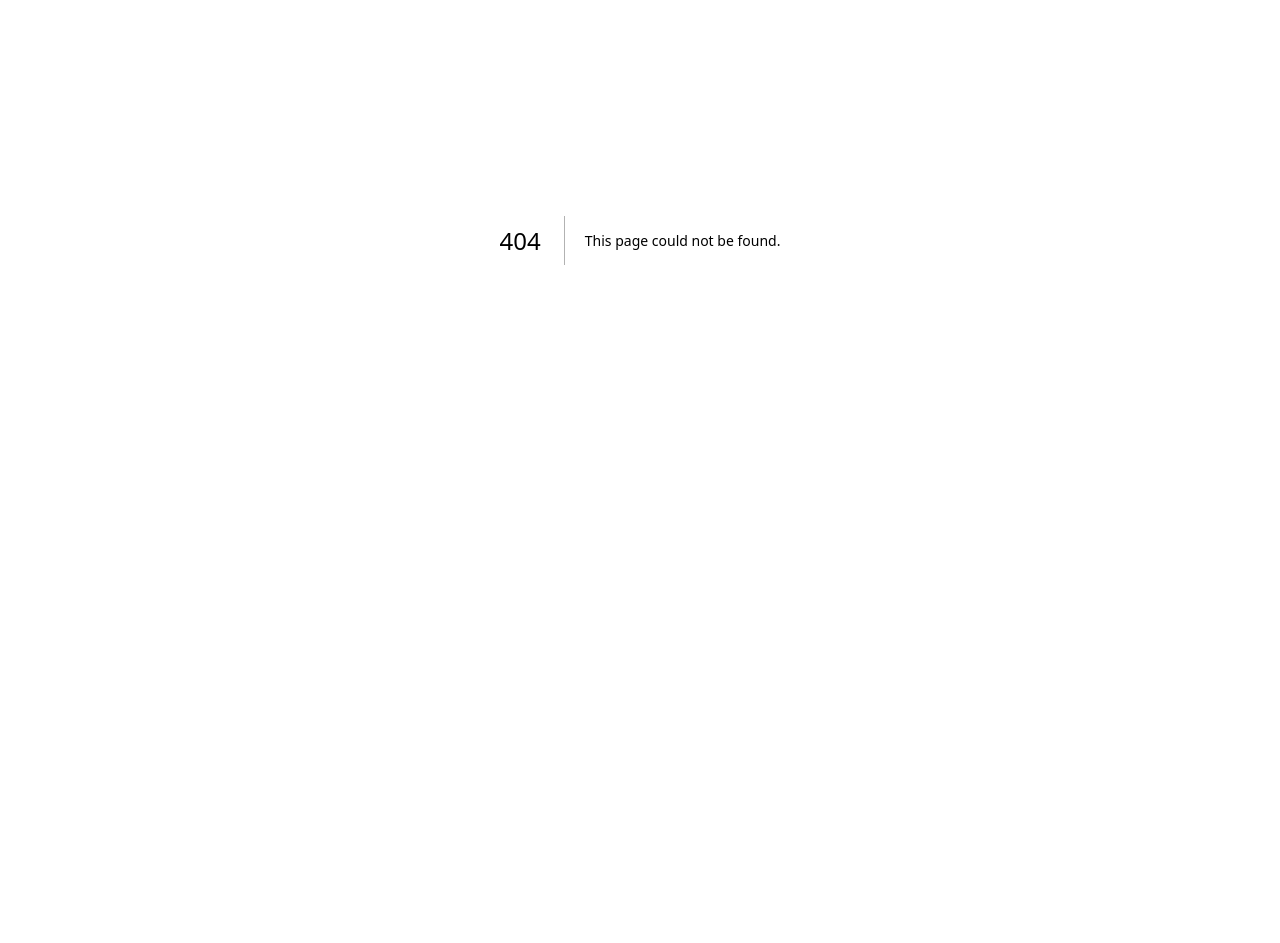
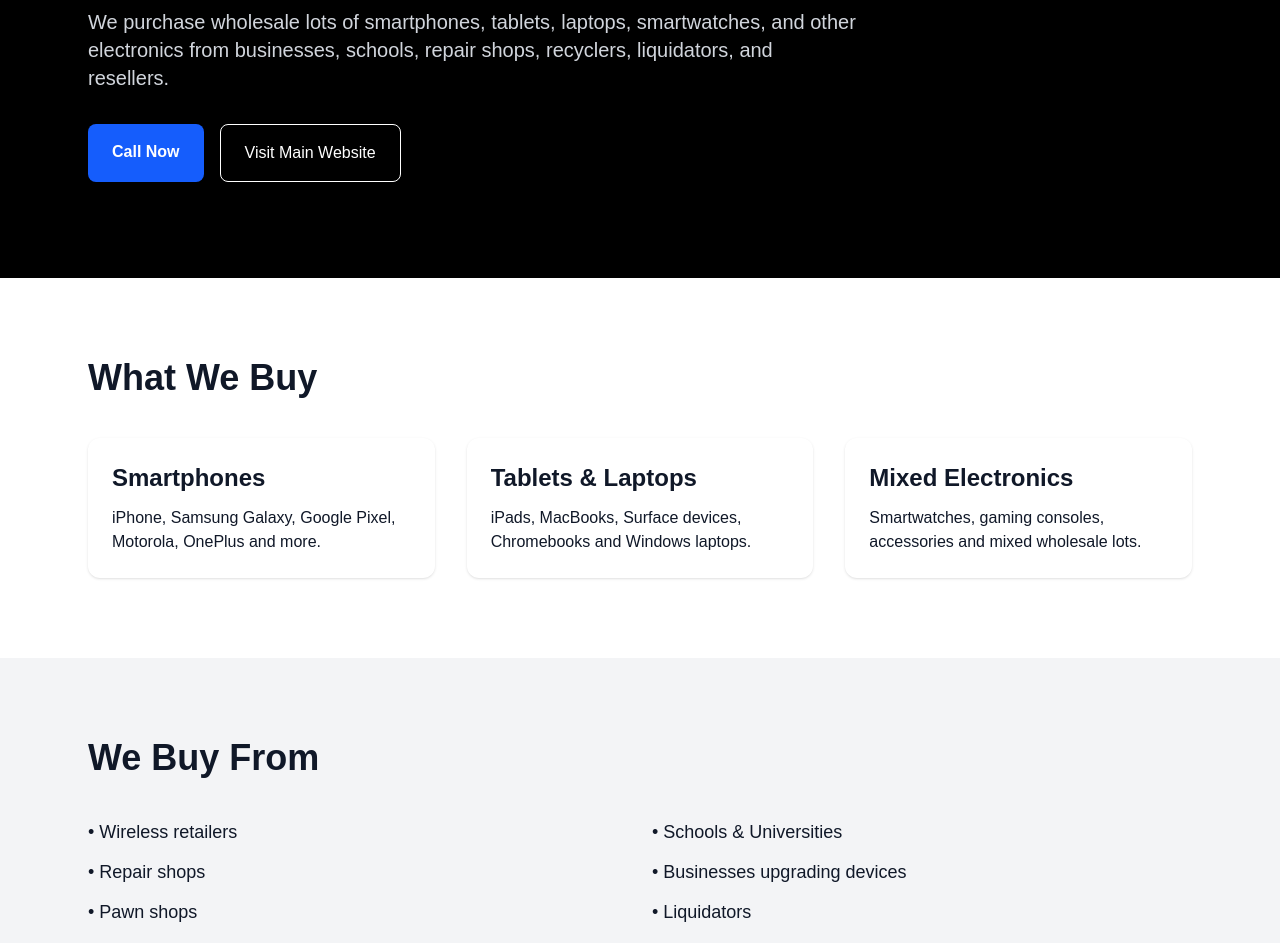
Before and after one commit to marupov/alex-the-phone-guy, a Next.js app: page /bulk in a window 1280 px wide. Before the commit this address had no page. Shown: the part 160-1103 px from the top of the page. Before the commit the page ends 800 px from the top, so only its background shows below. Built offline with nearby package versions, Linux system fonts and the light colour scheme.

Commit message:
Start Wholesale Page
Create initial bulk electronics landing page

```diff
--- /dev/null
+++ b/app/bulk/page.tsx
@@ -0,0 +1,144 @@
+export default function BulkPage() {
+  return (
+    <main className="min-h-screen bg-white text-gray-900">
+
+      {/* Hero */}
+      <section className="bg-black text-white">
+        <div className="max-w-6xl mx-auto px-6 py-24">
+
+          <h1 className="text-5xl font-bold mb-6">
+            Sell Bulk Phones & Electronics
+          </h1>
+
+          <p className="text-xl text-gray-300 max-w-3xl mb-8">
+            We purchase wholesale lots of smartphones, tablets, laptops,
+            smartwatches, and other electronics from businesses, schools,
+            repair shops, recyclers, liquidators, and resellers.
+          </p>
+
+          <div className="flex gap-4 flex-wrap">
+            <a
+              href="tel:+15312139198"
+              className="bg-blue-600 hover:bg-blue-700 px-6 py-4 rounded-lg font-semibold"
+            >
+              Call Now
+            </a>
+
+            <a
+              href="/"
+              className="border border-white px-6 py-4 rounded-lg"
+            >
+              Visit Main Website
+            </a>
+          </div>
+
+        </div>
+      </section>
+
+      {/* What We Buy */}
+      <section className="max-w-6xl mx-auto px-6 py-20">
+
+        <h2 className="text-4xl font-bold mb-10">
+          What We Buy
+        </h2>
+
+        <div className="grid md:grid-cols-3 gap-8">
+
+          <div className="p-6 rounded-xl shadow">
+            <h3 className="text-2xl font-semibold mb-3">
+              Smartphones
+            </h3>
+
+            <p>
+              iPhone, Samsung Galaxy, Google Pixel,
+              Motorola, OnePlus and more.
+            </p>
+          </div>
+
+          <div className="p-6 rounded-xl shadow">
+            <h3 className="text-2xl font-semibold mb-3">
+              Tablets & Laptops
+            </h3>
+
+            <p>
+              iPads, MacBooks, Surface devices,
+              Chromebooks and Windows laptops.
+            </p>
+          </div>
+
+          <div className="p-6 rounded-xl shadow">
+            <h3 className="text-2xl font-semibold mb-3">
+              Mixed Electronics
+            </h3>
+
+            <p>
+              Smartwatches, gaming consoles,
+              accessories and mixed wholesale lots.
+            </p>
+          </div>
+
+        </div>
+
+      </section>
+
+      {/* Who We Work With */}
+
+      <section className="bg-gray-100 py-20">
+
+        <div className="max-w-6xl mx-auto px-6">
+
+          <h2 className="text-4xl font-bold mb-10">
+            We Buy From
+          </h2>
+
+          <div className="grid md:grid-cols-2 gap-6 text-lg">
+
+            <ul className="space-y-3">
+              <li>• Wireless retailers</li>
+              <li>• Repair shops</li>
+              <li>• Pawn shops</li>
+              <li>• IT companies</li>
+            </ul>
+
+            <ul className="space-y-3">
+              <li>• Schools & Universities</li>
+              <li>• Businesses upgrading devices</li>
+              <li>• Liquidators</li>
+              <li>• Electronics wholesalers</li>
+            </ul>
+
+          </div>
+
+        </div>
+
+      </section>
+
+      {/* CTA */}
+
+      <section className="py-24">
+
+        <div className="max-w-5xl mx-auto text-center px-6">
+
+          <h2 className="text-4xl font-bold mb-6">
+            Ready to Sell a Bulk Lot?
+          </h2>
+
+          <p className="text-xl text-gray-600 mb-10">
+            Fast payment. Fair offers. Nationwide buying.
+            Contact us today and receive a quote.
+          </p>
+
+          <a
+            href="tel:+15312139198"
+            className="bg-blue-600 hover:bg-blue-700 text-white px-8 py-5 rounded-lg text-lg font-semibold"
+          >
+            Call (531) 213-9198
+          </a>
+
+        </div>
+
+      </section>
+
+    </main>
+  );
+}
```
